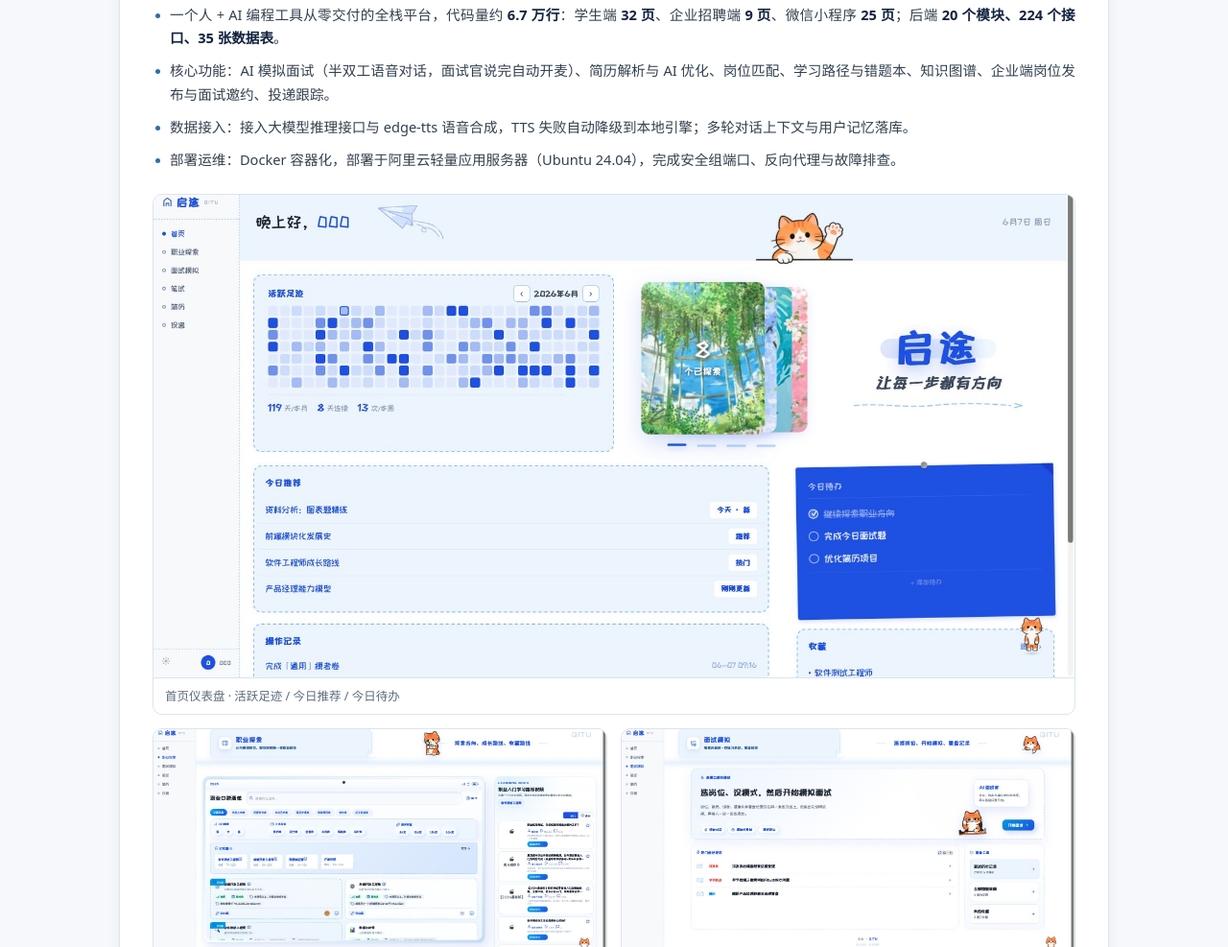
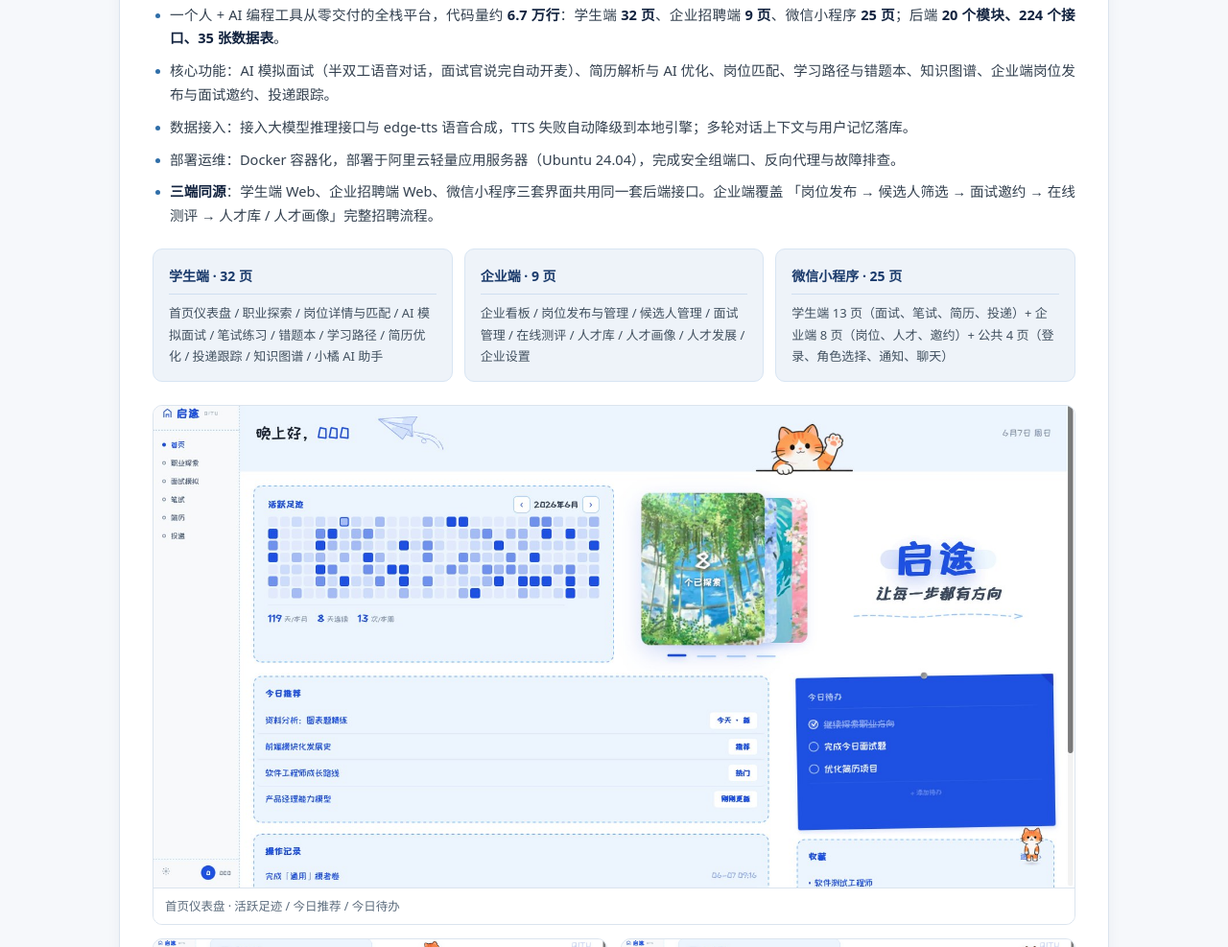
Before and after one commit to weng69081-prog/portfolio, a plain HTML site: page index.html in a window 1280 px wide. Shown: the part 767-1754 px from the top of the page at 96% size. Drawn offline with Linux system fonts and the light colour scheme.

Commit message:
update index.html

```diff
--- a/index.html
+++ b/index.html
@@ -81,6 +81,15 @@
     background:var(--sky);border-radius:50%;
   }
   .bullets b{color:var(--ink);}
+
+  /* ---------- TRIO（三端结构） ---------- */
+  .trio{display:grid;grid-template-columns:repeat(3,1fr);gap:12px;margin-top:22px;}
+  .trio .col{
+    background:var(--soft);border:1px solid #d8e5f3;border-radius:10px;padding:16px 16px 14px;
+  }
+  .trio h5{font-size:14px;color:var(--blue);margin-bottom:8px;padding-bottom:6px;border-bottom:1px solid #cfdff0;}
+  .trio p{font-size:13px;color:#41505f;line-height:1.75;}
+  @media (max-width:820px){ .trio{grid-template-columns:1fr;} }
 
   /* ---------- SHOTS ---------- */
   .shots{display:grid;grid-template-columns:repeat(2,1fr);gap:14px;margin-top:24px;}
@@ -205,7 +214,24 @@
         <li>核心功能：AI 模拟面试（半双工语音对话，面试官说完自动开麦）、简历解析与 AI 优化、岗位匹配、学习路径与错题本、知识图谱、企业端岗位发布与面试邀约、投递跟踪。</li>
         <li>数据接入：接入大模型推理接口与 edge-tts 语音合成，TTS 失败自动降级到本地引擎；多轮对话上下文与用户记忆落库。</li>
         <li>部署运维：Docker 容器化，部署于阿里云轻量应用服务器（Ubuntu 24.04），完成安全组端口、反向代理与故障排查。</li>
+        <li><b>三端同源</b>：学生端 Web、企业招聘端 Web、微信小程序三套界面共用同一套后端接口。企业端覆盖
+            「岗位发布 → 候选人筛选 → 面试邀约 → 在线测评 → 人才库 / 人才画像」完整招聘流程。</li>
       </ul>
+
+      <div class="trio">
+        <div class="col">
+          <h5>学生端 · 32 页</h5>
+          <p>首页仪表盘 / 职业探索 / 岗位详情与匹配 / AI 模拟面试 / 笔试练习 / 错题本 / 学习路径 / 简历优化 / 投递跟踪 / 知识图谱 / 小橘 AI 助手</p>
+        </div>
+        <div class="col">
+          <h5>企业端 · 9 页</h5>
+          <p>企业看板 / 岗位发布与管理 / 候选人管理 / 面试管理 / 在线测评 / 人才库 / 人才画像 / 人才发展 / 企业设置</p>
+        </div>
+        <div class="col">
+          <h5>微信小程序 · 25 页</h5>
+          <p>学生端 13 页（面试、笔试、简历、投递）+ 企业端 8 页（岗位、人才、邀约）+ 公共 4 页（登录、角色选择、通知、聊天）</p>
+        </div>
+      </div>
 
       <div class="shots">
         <div class="shot wide"><img src="img/03-dashboard.jpg?v=2" alt="首页仪表盘"><div class="cap">首页仪表盘 · 活跃足迹 / 今日推荐 / 今日待办</div></div>
```
